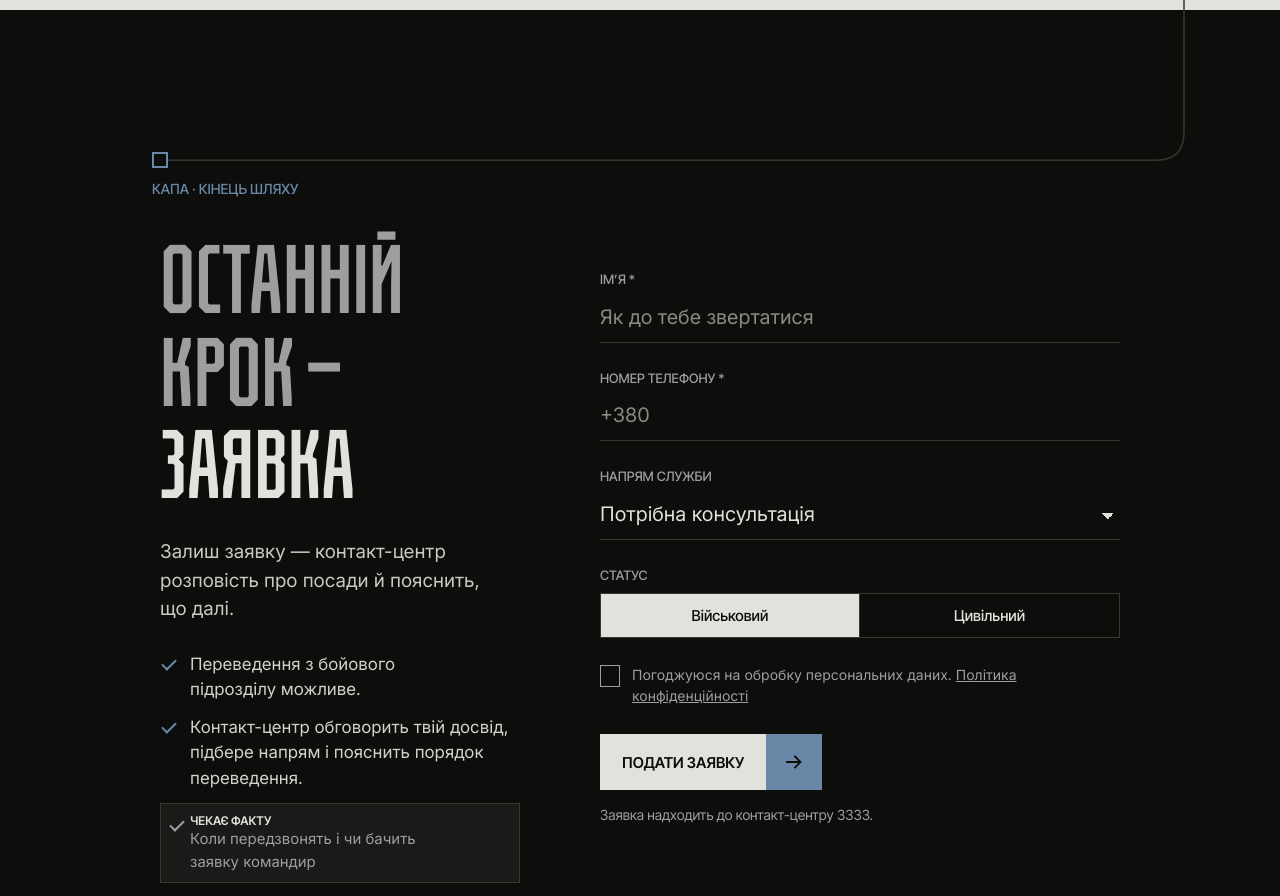
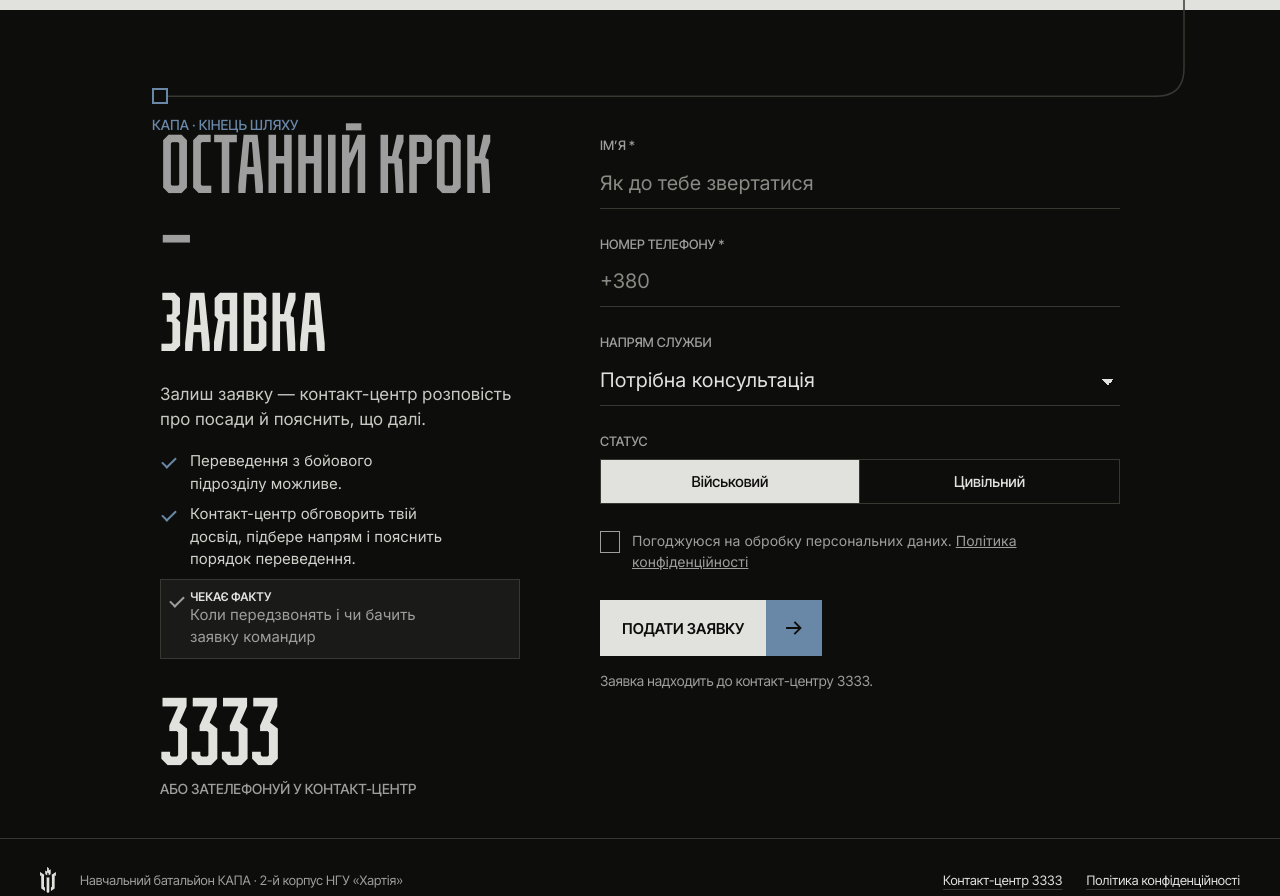
Before and after one commit to mediakhartiia/kapa-site, a plain HTML site: page index.html in a window 1280 px wide. Shown: the part 7160-8056 px from the top of the page. Drawn offline with Linux system fonts and the light colour scheme.

Commit message:
Заявка: блок форми на десктопі вміщається в один екран
Відступи, заголовок і 3333 масштабуються від висоти вікна; блок займає рівно екран.

Co-Authored-By: Claude Opus 5.5 <noreply@anthropic.com>
Claude-Session: https://claude.ai/code/session_01CyLZ4NZigwphXcYnEmrQYQ

```diff
--- a/index.html
+++ b/index.html
@@ -273,6 +273,21 @@ html.md-lock{overflow:hidden}
  .fx .n small{display:block;font-size:16px;max-width:96px;margin-bottom:5vw}
 }
 
+/* раунд 8.4 (Данило 25.11): блок заявки на десктопі вміщається в один екран — розміри від висоти вікна */
+@media (min-width:721px){
+ .fm{box-sizing:border-box;min-height:100vh;padding-top:clamp(92px,11vh,150px);padding-bottom:clamp(32px,5vh,150px);align-items:start}
+ .fm .end{margin-bottom:clamp(36px,6vh,72px)}
+ .fm h2{font-size:min(clamp(76px,7.6vw,124px),10.4vh);margin-bottom:clamp(14px,2.4vh,28px)}
+ .fm .lede{margin-bottom:clamp(14px,2.2vh,28px)}
+ .fm .calm{margin-bottom:clamp(20px,4.4vh,56px);gap:clamp(6px,1vh,12px)}
+ .fm .tel{font-size:min(200px,15vh);margin-top:0}
+ .fm .tel+.lb{margin-top:8px!important}
+ .fm form{padding-top:clamp(24px,5vh,110px)}
+}
+@media (min-width:721px) and (max-height:800px){
+ .fm .calm li{font-size:15px}.fm .lede{font-size:17px}.fm .tel{font-size:12vh}.fm .end{margin-bottom:28px}.fm{padding-top:86px}
+}
+
 /* мобільна: лінія лівим полем (x=30), текст її не перетинає */
 @media (max-width:720px){
  .how li .node{left:-18px}
```
